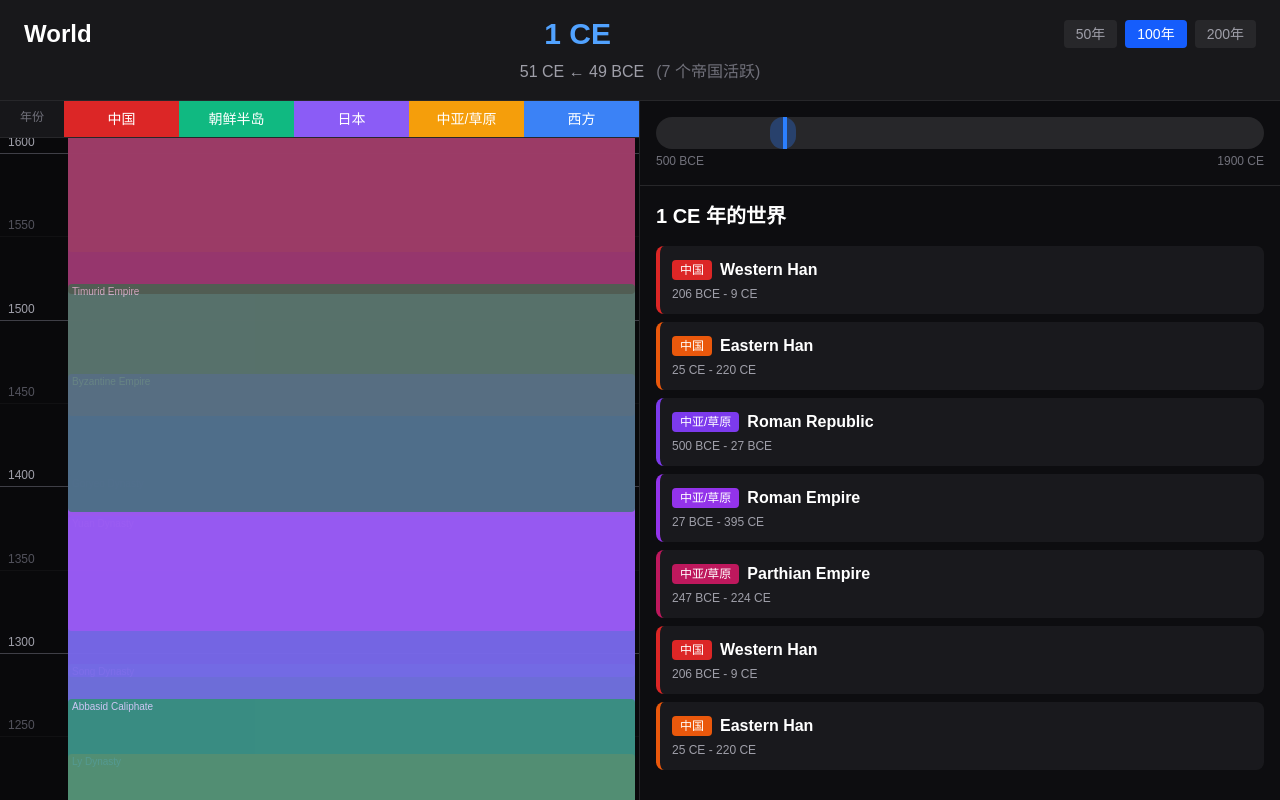
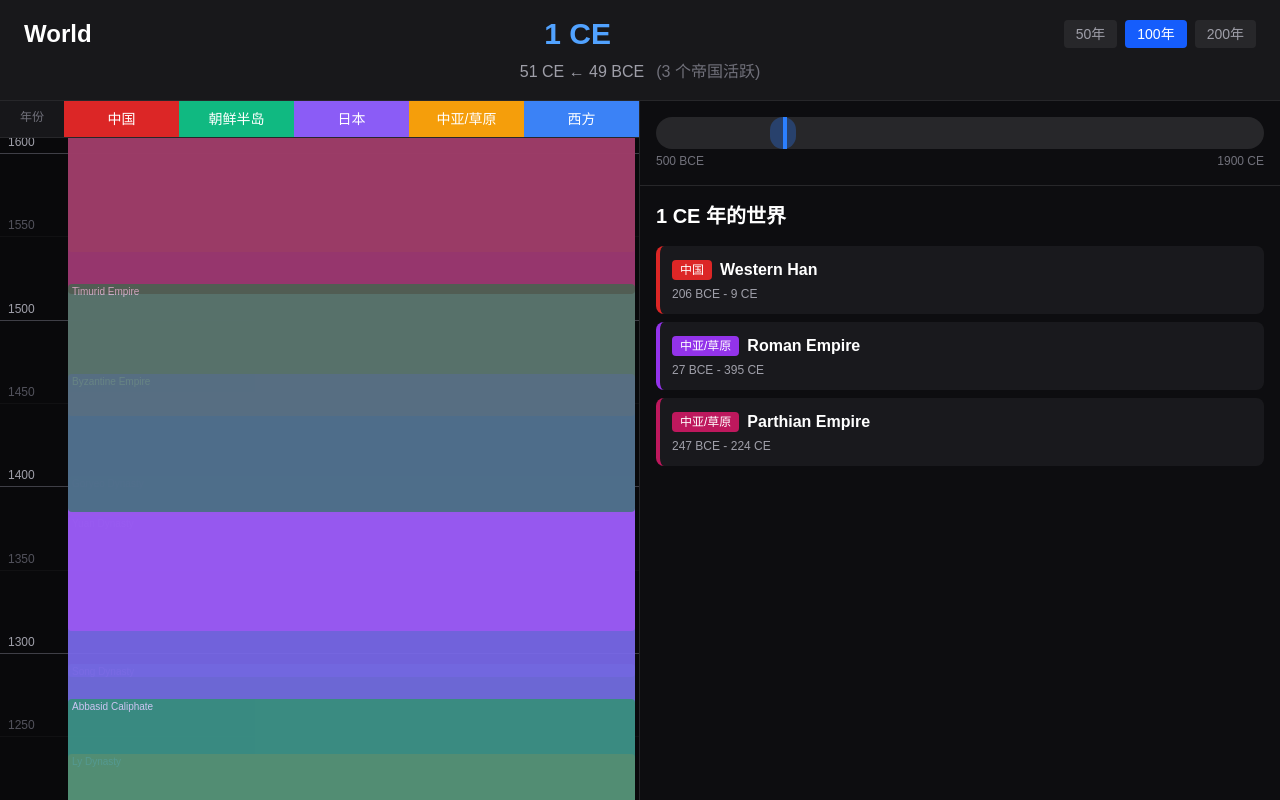
Before and after one commit to Ruciazyt/history, a Next.js app: page /en/world in a window 1280 px wide. Built offline with nearby package versions, Linux system fonts and the light colour scheme.

Commit message:
fix: 修复欧亚对比数据重复和年代不匹配问题

```diff
--- a/src/components/world/WorldTimeline.tsx
+++ b/src/components/world/WorldTimeline.tsx
@@ -57,9 +57,17 @@ export function WorldTimeline({ minYear, maxYear }: WorldTimelineProps) {
   const windowStart = year - windowSize / 2;
   const windowEnd = year + windowSize / 2;
 
-  // 获取所有帝国数据
+  // 获取所有帝国数据（去重）
   const allBoundaries = React.useMemo(() => {
-    return [...eurasianBoundaries, ...eastAsiaBoundaries];
+    const combined = [...eurasianBoundaries, ...eastAsiaBoundaries];
+    // 按名称去重
+    const seen = new Set<string>();
+    return combined.filter(b => {
+      const key = `${b.properties.name}-${b.properties.startYear}-${b.properties.endYear}`;
+      if (seen.has(key)) return false;
+      seen.add(key);
+      return true;
+    });
   }, []);
 
   // 按地区分组
@@ -106,12 +114,13 @@ export function WorldTimeline({ minYear, maxYear }: WorldTimelineProps) {
     ];
   }, [allBoundaries]);
 
-  // 获取当前窗口内的帝国
+  // 获取当前年份正好存在的帝国（而非窗口范围）
   const activeEmpires = React.useMemo(() => {
     return allBoundaries.filter(b =>
-      b.properties.startYear <= windowEnd && b.properties.endYear >= windowStart
+      // 只显示当前年份正好在区间内的帝国
+      b.properties.startYear <= year && b.properties.endYear >= year
     );
-  }, [allBoundaries, windowStart, windowEnd]);
+  }, [allBoundaries, year]);
 
   // 生成年份刻度
   const yearMarks = React.useMemo(() => {
```
